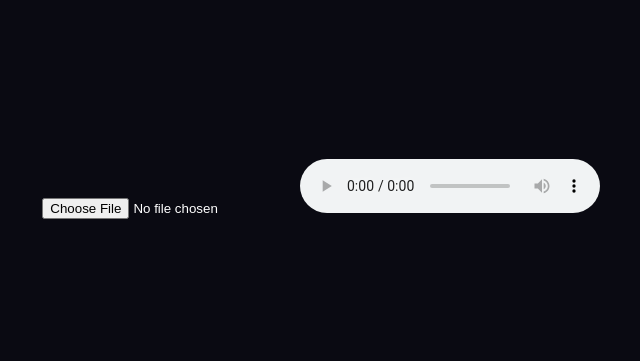
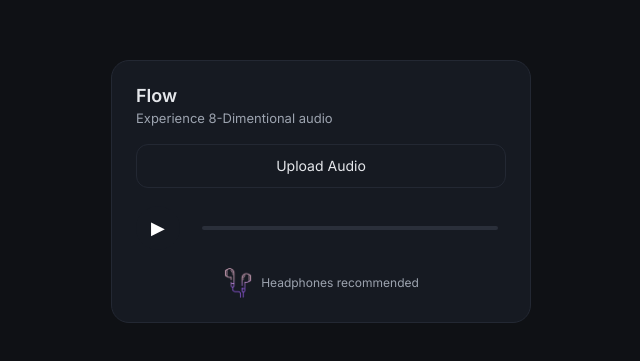
Before and after one commit to 1826266272/8D-audio-player, a plain HTML site: page index.html in a window 1280 px wide. Shown: the part 209-570 px from the top of the page, without its empty margins (319-959 px from the left). Drawn offline with Linux system fonts and the light colour scheme.

Commit message:
update main branch audio player

```diff
--- a/css/style.css
+++ b/css/style.css
@@ -1,23 +1,160 @@
-body {
-  display: flex;
-  justify-content: center;
-  align-items: center;
-  height: 100vh;
-  background: #0a0a12;
-  color: #fff;
-  font-family: sans-serif;
+:root {
+  --bg: #0f1115;
+  --card: #161a22;
+  --border: #232833;
+  --text: #e5e7eb;
+  --muted: #9ca3af;
+  --accent: #6f2ba7f0;
 }
 
-.player-container {
-  text-align: center;
+* {
+  box-sizing: border-box;
 }
 
-input[type="file"] {
-  margin-bottom: 20px;
+body {
+  margin: 0;
+  min-height: 100vh;
+  background: var(--bg);
+  font-family: "Inter", system-ui, -apple-system, BlinkMacSystemFont;
+  color: var(--text);
+  display: flex;
+  align-items: center;
+  justify-content: center;
+}
+/* Header */
+.header h1{
+  margin: 0;
+  font-size: 18px;
+  font-weight: 600;
 }
 
+.header:hover {
+  color: var(--accent);
+}
+
+.header p {
+  margin: 4px 0 0;
+  font-size: 13px;
+  color: var(--muted);
+}
+
+.app {
+  width: 100%;
+  padding: 20px;
+}
+
+.player-card {
+  max-width: 420px;
+  margin: auto;
+  background: var(--card);
+  border-radius: 18px;
+  padding: 24px;
+  border: 1px solid var(--border);
+  display: flex;
+  flex-direction: column;
+  gap: 18px;
+}
+
+/* Upload Button */
+.upload-btn {
+  display: inline-flex;
+  align-items: center;
+  justify-content: center;
+  height: 44px;
+  border-radius: 12px;
+  background: transparent;
+  border: 1px solid var(--border);
+  color: var(--text);
+  font-size: 14px;
+  cursor: pointer;
+  transition: all 0.2s ease;
+}
+
+.upload-btn:hover {
+  border-color: var(--accent);
+  color: var(--accent);
+}
+
+/* Audio Player */
 audio {
-  width: 300px;
-  border-radius: 10px;
-  outline: none;
+  width: 100%;
+  height: 42px;
+  border-radius: 12px;
+  background: #000;
 }
+
+/* Control Panel */
+.controls {
+  display: flex;
+  align-items: center;
+  gap: 14px;
+}
+
+.play-btn {
+  width: 44px;
+  height: 44px;
+  border-radius: 50%;
+  border: none;
+  background-color: var(--card);
+  color: white;
+  font-size: 18px;
+  cursor: pointer;
+  transition: transform 0.15s ease;
+}
+
+.play-btn:active {
+  transform: scale(0.95);
+}
+
+.progress-container {
+  flex: 1;
+  display: flex;
+  align-items: center;
+  gap: 8px;
+  font-size: 12px;
+  color: var(--muted);
+}
+
+.progress-bar {
+  flex: 1;
+  height: 4px;
+  background: #2a2f3a;
+  border-radius: 4px;
+  cursor: pointer;
+  position: relative;
+}
+
+.progress {
+  height: 100%;
+  width: 0%;
+  background: var(--accent);
+  border-radius: 4px;
+}
+
+.headphone-icon {
+  height: 30px;
+  width: auto;
+  display: block;
+  fill: var(--muted);
+}
+
+/* Footer */
+.footer {
+  display: flex;
+  align-items: center;        /* vertical alignment fix */
+  justify-content: center;
+  gap: 8px;
+  font-size: 12px;
+  color: var(--muted);
+}
+
+
+/* Mobile polish */
+@media (max-width: 480px) {
+  .player-card {
+    padding: 20px;
+    padding-top: 40px;
+    padding-bottom: 40px;
+    border-radius: 16px;
+  }
+}
--- a/index.html
+++ b/index.html
@@ -3,15 +3,48 @@
 <head>
   <meta charset="UTF-8" />
   <meta name="viewport" content="width=device-width, initial-scale=1.0" />
-  <title>Simple 8D Audio Player</title>
-  <link rel="stylesheet" href="css/style.css" />
+  <title>Spatial Audio Player</title>
+  <link rel="preconnect" href="https://fonts.googleapis.com">
+  <link rel="preconnect" href="https://fonts.gstatic.com" crossorigin>
+  <link href="https://fonts.googleapis.com/css2?family=Inter:wght@400;500;600&display=swap" rel="stylesheet">
+  <link rel="stylesheet" href="css/style.css">
 </head>
 <body>
-  <div class="player-container">
-    <input type="file" id="audioFile" accept="audio/*" />
-    <audio id="audio" controls></audio>
-  </div>
 
-  <script src="js/script.js"></script>
+  <main class="app">
+    <section class="player-card">
+
+      <header class="header">
+        <h1>Flow</h1>
+        <p>Experience 8-Dimentional audio</p>
+      </header>
+
+      <label class="upload-btn">
+        Upload Audio
+        <input type="file" id="audioFile" accept="audio/*" hidden />
+      </label>
+
+      <audio id="audio"></audio>
+
+        <div class="controls">
+        <button id="playBtn" class="play-btn">▶</button>
+
+        <div class="progress-container">
+            <span id="currentTime"></span>
+            <div class="progress-bar">
+            <div class="progress"></div>
+            </div>
+            <span id="duration"></span>
+        </div>
+        </div>
+
+      <footer class="footer">
+        <img class="headphone-icon" src="assets/icons/airpods_purple.png" alt="">
+        <span>Headphones recommended</span>
+      </footer>
+
+    </section>
+  </main>
+<script src="js/script.js"></script>
 </body>
 </html>
--- a/js/script.js
+++ b/js/script.js
@@ -1,5 +1,12 @@
 const audio = document.getElementById("audio");
 const fileInput = document.getElementById("audioFile");
+
+//control panel elements
+const playBtn = document.getElementById("playBtn");
+const progressBar = document.querySelector(".progress-bar");
+const progress = document.querySelector(".progress");
+const currentTimeEl = document.getElementById("currentTime");
+const durationEl = document.getElementById("duration");
 
 let audioContext;
 let source;
@@ -76,3 +83,39 @@ function stopOrbit() {
     panInterval = null;
   }
 }
+
+
+//control panel code
+
+playBtn.addEventListener("click", () => {
+  if (audio.paused) {
+    audio.play();
+    playBtn.textContent = "❚❚";
+  } else {
+    audio.pause();
+    playBtn.textContent = "▶";
+  }
+});
+
+audio.addEventListener("timeupdate", () => {
+  const percent = (audio.currentTime / audio.duration) * 100;
+  progress.style.width = percent + "%";
+
+  currentTimeEl.textContent = formatTime(audio.currentTime);
+});
+
+audio.addEventListener("loadedmetadata", () => {
+  durationEl.textContent = formatTime(audio.duration);
+});
+
+progressBar.addEventListener("click", (e) => {
+  const rect = progressBar.getBoundingClientRect();
+  const percent = (e.clientX - rect.left) / rect.width;
+  audio.currentTime = percent * audio.duration;
+});
+
+function formatTime(seconds) {
+  const m = Math.floor(seconds / 60);
+  const s = Math.floor(seconds % 60);
+  return `${m}:${s.toString().padStart(2, "0")}`;
+}
```
Also changed, not shown: assets/icons/3d_earpods.png (added), assets/icons/airpods_purple.png (added), assets/icons/headphones_24dp_E3E3E3_FILL0_wght400_GRAD0_opsz24.png (added).
